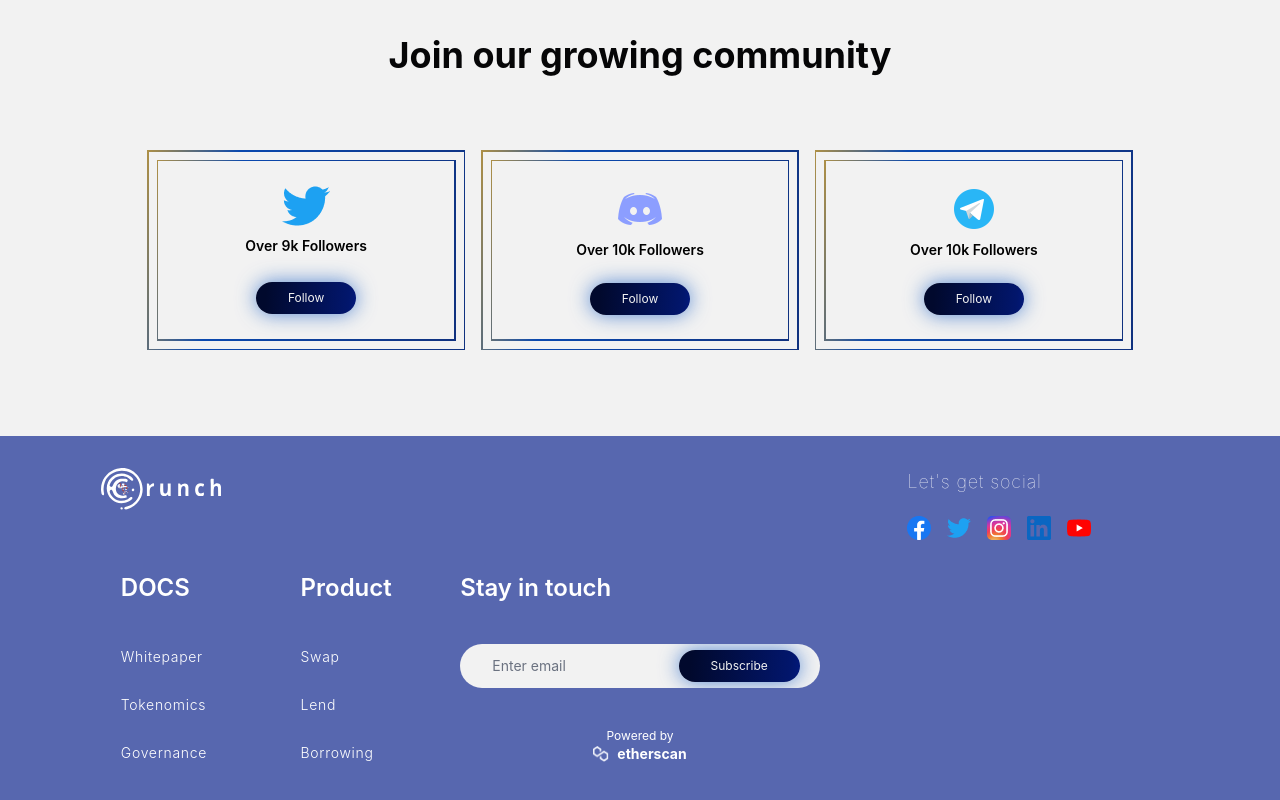
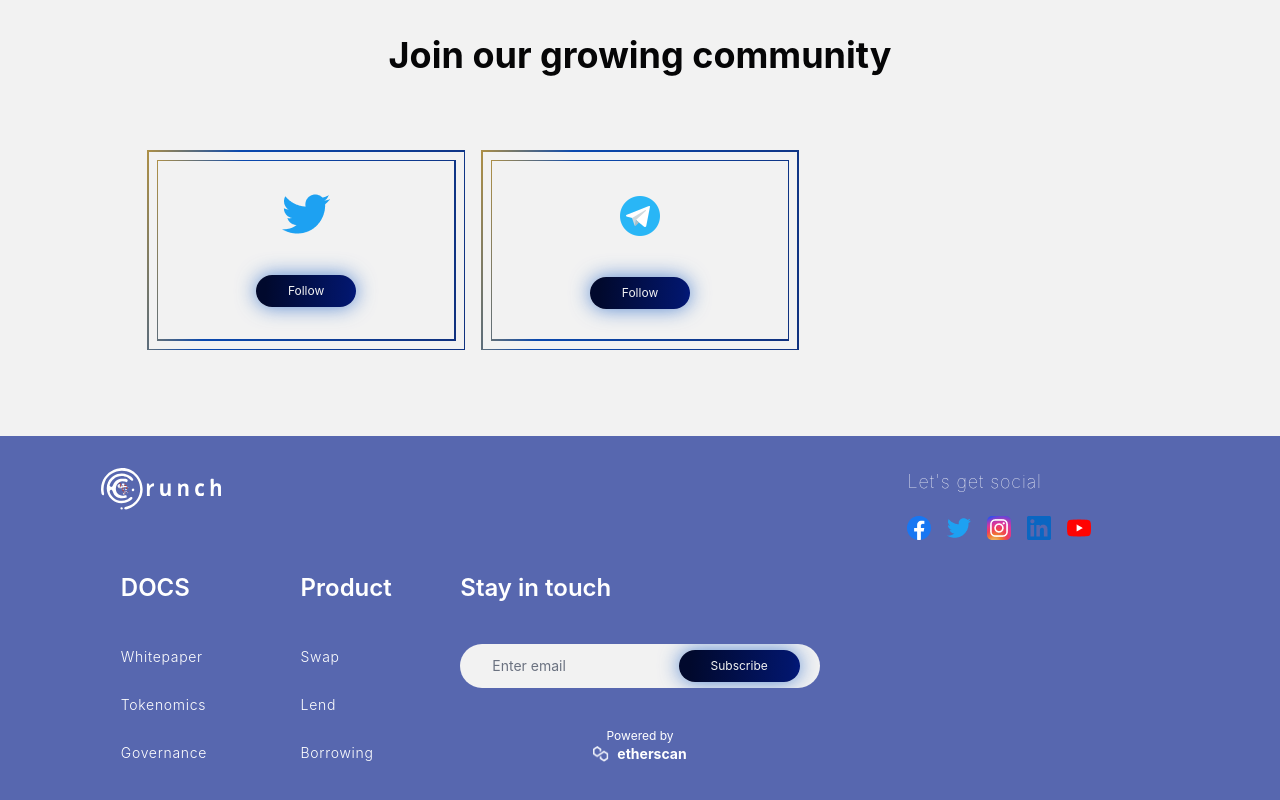
Before and after one commit to hiccupsoft/crunch, a React (Create React App) app: page / in a window 1280 px wide. Shown: the part 4329-5129 px from the top of the page. Built offline with nearby package versions, Linux system fonts and the light colour scheme.

Commit message:
update twitter, telegram and logo

```diff
--- a/src/Components/HomeComponents/Community/Community.tsx
+++ b/src/Components/HomeComponents/Community/Community.tsx
@@ -23,8 +23,8 @@ export const Community = () => {
                   style={{ backgroundColor: '#F2F2F2' }}
                 >
                   <img src={twitter} alt="twitter" />
-                  <p className='font-semibold text-sm'>Over 9k Followers</p>
-                  <button className="follow-btn rounded-full mt-4 text-xs px-8 py-2">
+
+                  <button onClick={() => { location.href = 'https://twitter.com/crunchbio' } } className="follow-btn rounded-full mt-4 text-xs px-8 py-2">
                     Follow
                   </button>
                 </div>
@@ -32,7 +32,7 @@ export const Community = () => {
             </div>
           </div>
         </div>
-        <div className="col-span-12 sm:col-span-3">
+        {/* <div className="col-span-12 sm:col-span-3">
           <div className="outer-div">
             <div className="middle-div h-full">
               <div className="inner-div h-full">
@@ -41,7 +41,7 @@ export const Community = () => {
                   style={{ backgroundColor: '#F2F2F2' }}
                 >
                   <img src={discord} alt="discord" />
-                  <p className='font-semibold text-sm'>Over 10k Followers</p>
+
                   <button className="follow-btn rounded-full mt-4 text-xs px-8 py-2">
                     Follow
                   </button>
@@ -49,7 +49,7 @@ export const Community = () => {
               </div>
             </div>
           </div>
-        </div>
+        </div> */}
         <div className="col-span-12 sm:col-span-3">
           <div className="outer-div">
             <div className="middle-div h-full">
@@ -59,8 +59,8 @@ export const Community = () => {
                   style={{ backgroundColor: '#F2F2F2' }}
                 >
                   <img src={telegram} alt="telegram" />
-                  <p className='font-semibold text-sm'>Over 10k Followers</p>
-                  <button className="follow-btn rounded-full mt-4 text-xs px-8 py-2">
+
+                  <button onClick={() => { location.href = 'https://t.me/crunch.bio' } } className="follow-btn rounded-full mt-4 text-xs px-8 py-2">
                     Follow
                   </button>
                 </div>
```
Also changed, not shown: 1 other file (tests, documents, lock files or other folders).
